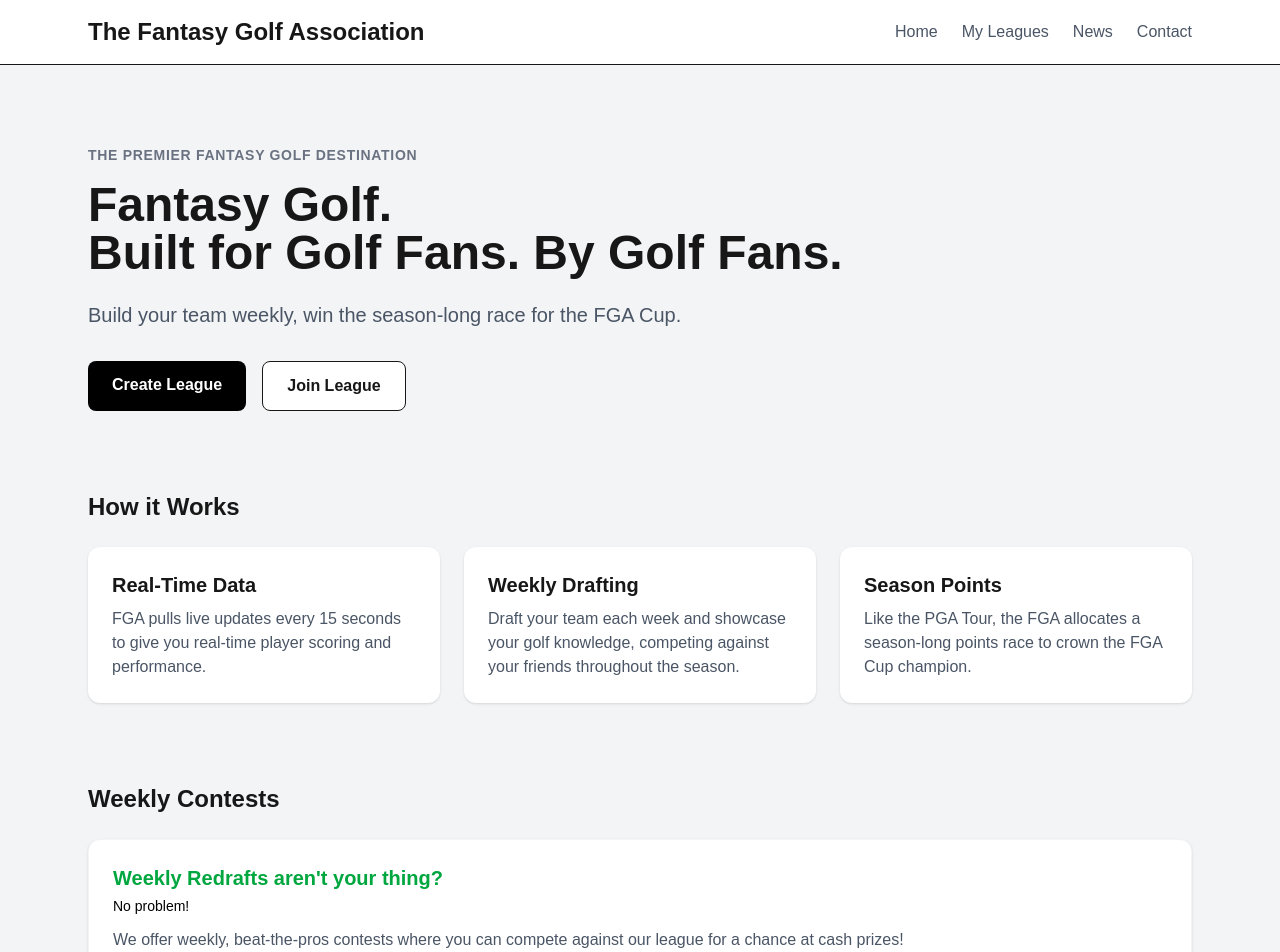
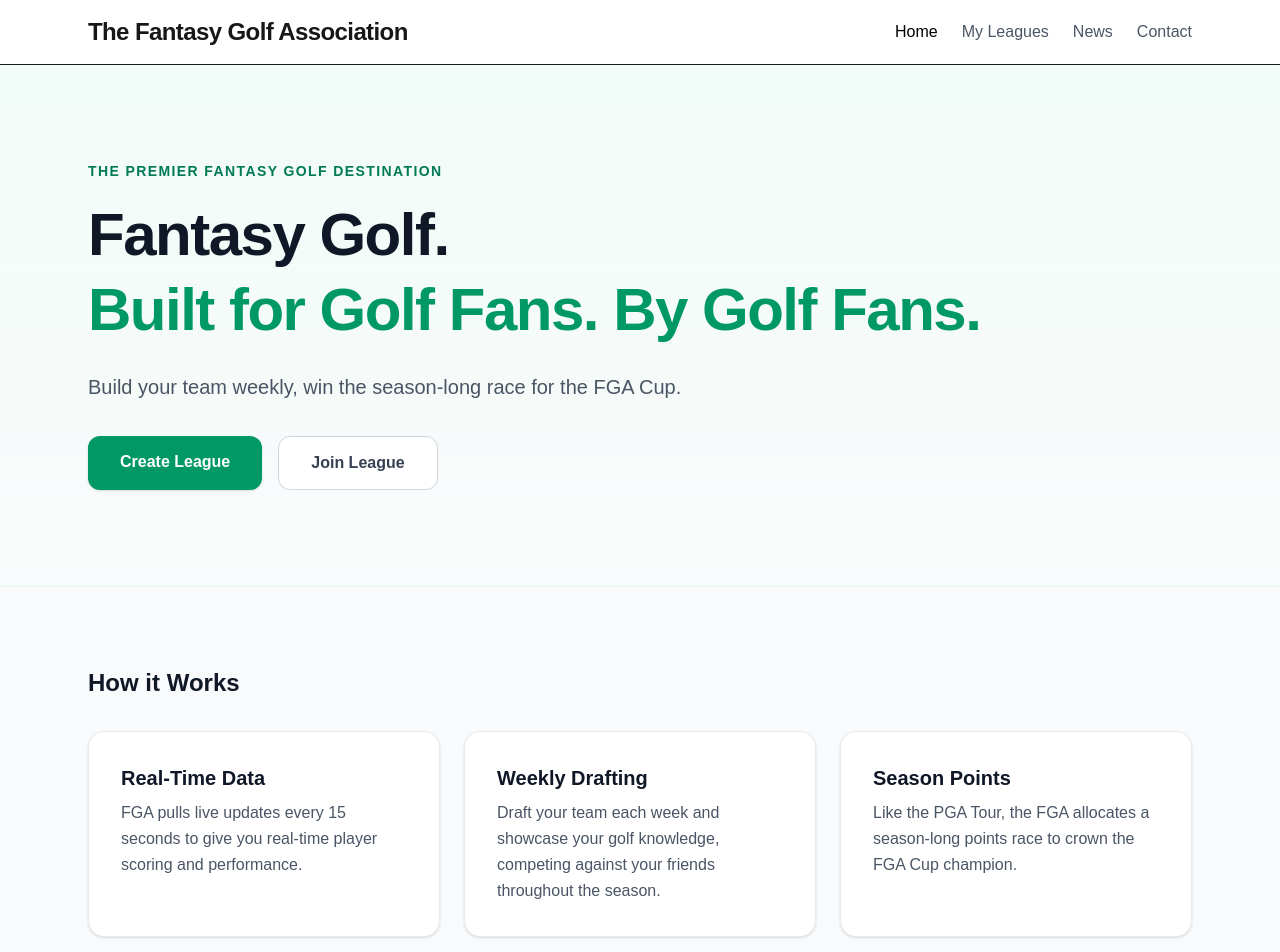
Before and after one commit to ryan20w/FantasyGolfAssociation, a Next.js app: page / in a window 1280 px wide. Shown: the top 952 px of the page. Built offline with nearby package versions, Linux system fonts and the light colour scheme.

Commit message:
Hero update, better appeal Small update to news page, added missing contact

```diff
--- a/app/news/NewsClientView.tsx
+++ b/app/news/NewsClientView.tsx
@@ -21,6 +21,7 @@ export default function NewsClientView({ articles }: { articles: any[] }) {
             <Link href="/" className="text-gray-600 hover:text-black">Home</Link>
             <Link href="/my-leagues" className="text-gray-600 hover:text-black">My Leagues</Link>
             <Link href="/news" className="text-black font-semibold">News</Link>
+            <Link href="/contact" className="text-gray-600 hover:text-black">Contact</Link>
           </nav>
         </div>
       </header>
--- a/app/page.tsx
+++ b/app/page.tsx
@@ -4,94 +4,96 @@ import { useState } from 'react';
 import Link from 'next/link';
 
 export default function Home() {
-
   const [isModalOpen, setIsModalOpen] = useState(false);
   const [isCreateLeagueOpen, setIsCreateLeagueOpen] = useState(false);
+
   return (
-    <main className="min-h-screen bg-gray-100">
+    <main className="min-h-screen bg-gray-50">
 
       {/* Header */}
-      <header className="bg-white border-b">
+      <header className="bg-white border-b sticky top-0 z-40">
         <div className="max-w-6xl mx-auto px-6 py-4 flex justify-between items-center">
-          <h1 className="text-2xl font-bold">
+          <h1 className="text-2xl font-bold tracking-tight">
             The Fantasy Golf Association
           </h1>
-          <nav className="flex gap-6">
-            <Link href="/" className="text-gray-600 hover:text-black">
+          <nav className="flex gap-6 font-medium">
+            <Link href="/" className="text-black">
               Home
             </Link>
-            <Link href="/my-leagues" className="text-gray-600 hover:text-black">
+            <Link href="/my-leagues" className="text-gray-600 hover:text-black transition-colors">
               My Leagues
             </Link>
-            <Link href="/news" className="text-gray-600 hover:text-black">
+            <Link href="/news" className="text-gray-600 hover:text-black transition-colors">
               News
             </Link>
-            <Link href="/contact" className="text-gray-600 hover:text-black">
+            <Link href="/contact" className="text-gray-600 hover:text-black transition-colors">
               Contact
             </Link>
           </nav>
         </div>
       </header>
 
-      {/* Title Stuff */}
-      <section className="max-w-6xl mx-auto px-6 py-20">
-        <p className="text-sm font-semibold uppercase tracking-wider text-gray-500 mb-4">
+      {/* Hero Section (Top Title & Call to Action Area) */}
+      <section className="bg-gradient-to-b from-emerald-50/60 to-gray-50 border-b border-emerald-100/50 py-24">
+        <div className="max-w-6xl mx-auto px-6">
+          <p className="text-sm font-bold uppercase tracking-widest text-emerald-700 mb-4">
             The Premier Fantasy Golf Destination
           </p>
-        <h2 className="text-5xl font-bold mb-6">
+          <h2 className="text-5xl md:text-6xl font-extrabold text-gray-900 mb-6 tracking-tight leading-tight">
             Fantasy Golf.
             <br />
-          Built for Golf Fans. By Golf Fans.
+            <span className="text-emerald-600">Built for Golf Fans. By Golf Fans.</span>
           </h2>
-        <p className="text-xl text-gray-600 max-w-2xl mb-8">
+          <p className="text-xl text-gray-600 max-w-2xl mb-8 leading-relaxed">
             Build your team weekly, win the season-long race for the FGA Cup.
           </p>
-        <div className="flex gap-4">
+          <div className="flex flex-wrap gap-4">
             <Link
               href="/my-leagues/create"
-  className="bg-black text-white px-6 py-3 rounded-lg font-semibold hover:bg-gray-800"
+              className="bg-emerald-600 hover:bg-emerald-700 text-white px-8 py-3.5 rounded-xl font-semibold shadow-sm transition-all duration-200 hover:shadow"
             >
               Create League
             </Link>
             <Link
               href="/join"
-  className="bg-white border px-6 py-3 rounded-lg font-semibold hover:bg-gray-50"
+              className="bg-white border border-gray-300 text-gray-700 px-8 py-3.5 rounded-xl font-semibold hover:bg-gray-100 transition-all duration-200"
             >
               Join League
             </Link>
           </div>
+        </div>
       </section>
 
       {/* How it Works */}
-      <section className="max-w-6xl mx-auto px-6 pb-20">
-        <h2 className="text-2xl font-bold mb-6">
+      <section className="max-w-6xl mx-auto px-6 py-20">
+        <h2 className="text-2xl font-bold text-gray-900 mb-8">
           How it Works
         </h2>
         <div className="grid md:grid-cols-3 gap-6">
 
-          <div className="bg-white rounded-xl p-6 shadow-sm">
-            <h3 className="text-xl font-bold">
+          <div className="bg-white rounded-2xl p-8 border border-gray-200/80 shadow-sm transition-all duration-300 hover:-translate-y-1 hover:shadow-md">
+            <h3 className="text-xl font-bold text-gray-900 mb-2">
               Real-Time Data
             </h3>
-            <p className="text-gray-600 mt-2">
+            <p className="text-gray-600 leading-relaxed">
               FGA pulls live updates every 15 seconds to give you real-time player scoring and performance.
             </p>
           </div>
 
-          <div className="bg-white rounded-xl p-6 shadow-sm">
-            <h3 className="text-xl font-bold">
+          <div className="bg-white rounded-2xl p-8 border border-gray-200/80 shadow-sm transition-all duration-300 hover:-translate-y-1 hover:shadow-md">
+            <h3 className="text-xl font-bold text-gray-900 mb-2">
               Weekly Drafting
             </h3>
-            <p className="text-gray-600 mt-2">
+            <p className="text-gray-600 leading-relaxed">
               Draft your team each week and showcase your golf knowledge, competing against your friends throughout the season.
             </p>
           </div>
 
-          <div className="bg-white rounded-xl p-6 shadow-sm">
-            <h3 className="text-xl font-bold">
+          <div className="bg-white rounded-2xl p-8 border border-gray-200/80 shadow-sm transition-all duration-300 hover:-translate-y-1 hover:shadow-md">
+            <h3 className="text-xl font-bold text-gray-900 mb-2">
               Season Points
             </h3>
-            <p className="text-gray-600 mt-2">
+            <p className="text-gray-600 leading-relaxed">
               Like the PGA Tour, the FGA allocates a season-long points race to crown the FGA Cup champion.
             </p>
           </div>
@@ -100,28 +102,27 @@ export default function Home() {
       </section>
 
       {/* Contests */}
-      <section className="max-w-6xl mx-auto px-6 pb-20">
-        <h2 className="text-2xl font-bold mb-6">
+      <section className="max-w-6xl mx-auto px-6 pb-24">
+        <h2 className="text-2xl font-bold text-gray-900 mb-8">
           Weekly Contests
         </h2>
-        <div className="bg-white rounded-xl p-6 shadow-sm border border-gray-100 transition hover:shadow-md w-full flex flex-col justify-between">
+        <div className="bg-white rounded-2xl p-8 border border-gray-200/80 shadow-sm transition-all duration-300 hover:-translate-y-1 hover:shadow-md w-full flex flex-col justify-between">
           <div>
-            <h3 className="text-xl font-bold text-green-600 mb-1">
+            <h3 className="text-xl font-bold text-emerald-600 mb-1">
               Weekly Redrafts aren&apos;t your thing?
             </h3>
-            <p className="text-sm font-normal text-black mb-3">
+            <p className="text-sm font-semibold text-gray-900 mb-3">
               No problem!
             </p>
-            <p className="text-base text-gray-600 mb-6">
+            <p className="text-base text-gray-600 mb-8 max-w-3xl leading-relaxed">
               We offer weekly, beat-the-pros contests where you can compete against our league for a chance at cash prizes!
             </p>
           </div>
 
-          {/* Trigger Button */}
           <div>
             <button
               onClick={() => setIsModalOpen(true)}
-              className="px-4 py-2 bg-black text-white rounded-lg hover:bg-gray-800 transition"
+              className="px-6 py-2.5 bg-gray-900 text-white font-semibold rounded-xl hover:bg-gray-800 transition-all duration-200"
             >
               Learn More
             </button>
@@ -129,20 +130,22 @@ export default function Home() {
         </div>
       </section>
 
-      {/* Modal Overlay (Only renders when isModalOpen is true) */}
+      {/* Modal Overlay */}
       {isModalOpen && (
-        <div className="fixed inset-0 z-50 flex items-center justify-center bg-black/50">
-          <div className="bg-white p-6 rounded-xl w-11/12 max-w-2xl relative shadow-lg">
+        <div className="fixed inset-0 z-50 flex items-center justify-center bg-black/60 backdrop-blur-sm p-4">
+          <div className="bg-white p-8 rounded-2xl w-full max-w-2xl relative shadow-xl border border-gray-100">
             <button
               onClick={() => setIsModalOpen(false)}
-              className="absolute right-4 top-3 text-2xl text-gray-500 hover:text-black"
+              className="absolute right-5 top-5 text-2xl text-gray-400 hover:text-black transition-colors"
             >
               &times;
             </button>
-            <h2 className="text-xl font-bold mb-4">Beat-the-Pros</h2>
-            <p className="text-gray-600">Beat-the-pros contests offer a unique opportunity to compete against the founders of FGA for the opportunity to win cash prizes!
-
-              Here's how it works: Each week, participants who enter will draft a team of golfers who are competing in that week's PGA Tour event. Participants have the objective of drafting a better team than the founders of FGA.
+            <h2 className="text-2xl font-bold text-gray-900 mb-4">Beat-the-Pros</h2>
+            <p className="text-gray-600 leading-relaxed">
+              Beat-the-pros contests offer a unique opportunity to compete against the founders of FGA for the opportunity to win cash prizes!
+              <br /><br />
+              Here&apos;s how it works: Each week, participants who enter will draft a team of golfers who are competing in that week&apos;s PGA Tour event. Participants have the objective of drafting a better team than the founders of FGA.
+              <br /><br />
               Participants who beat the founders in their contests will be entered into a drawing for a chance to win cash prizes. The more weeks you enter, the more chances you have to win!
             </p>
           </div>
```
Lines whose indentation alone changed are shown as unchanged.
